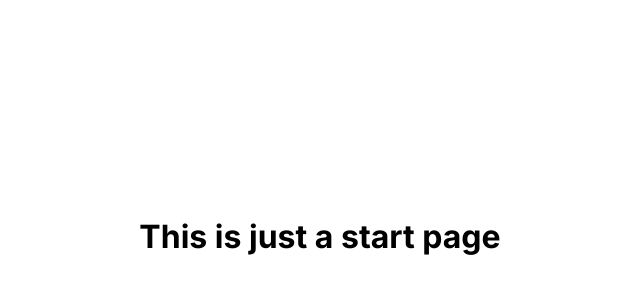
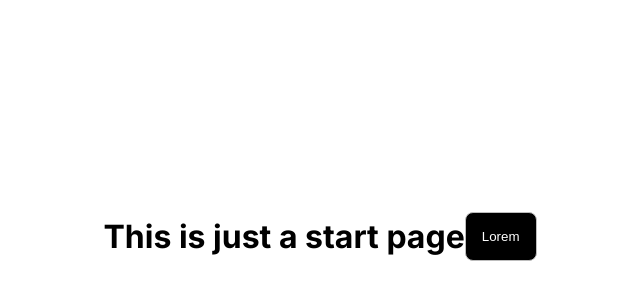
Before and after one commit to Joseafs/boilerplate-next-styled-2024, a Next.js app: page / in a window 1280 px wide. Shown: the part 164-464 px from the top of the page, without its empty margins (320-960 px from the left). Built offline with nearby package versions, Linux system fonts and the light colour scheme.

Commit message:
Resolve vercel conflicts
- Remove @chromatic-com/storybook;
- Add 'use client' to paths;
- Add engines yarn/node;

```diff
--- a/package.json
+++ b/package.json
@@ -3,6 +3,10 @@
   "description": "Project made with next 14 and styled-components",
   "version": "0.1.0",
   "private": true,
+  "engines": {
+    "yarn": "<=1.22.17",
+    "node": ">=18 <=20.11.1"
+  },
   "scripts": {
     "start:dev": "next dev",
     "start:build": "next build",
@@ -23,7 +27,6 @@
     "ts-node": "^10.9.2"
   },
   "devDependencies": {
-    "@chromatic-com/storybook": "1.2.22",
     "@storybook/addon-essentials": "^8.0.0",
     "@storybook/addon-interactions": "^8.0.0",
     "@storybook/addon-links": "^8.0.0",
--- a/src/app/not-found.tsx
+++ b/src/app/not-found.tsx
@@ -1,3 +1,5 @@
+'use client'
+
 import { NotFoundScreen } from '~/screens/NotFound';
 
 export default function NotFoundPage() {
--- a/src/components/Button/styles.ts
+++ b/src/components/Button/styles.ts
@@ -1,4 +1,3 @@
-'use client';
 
 import styled, { css } from 'styled-components';
 
--- a/src/components/ImageFit/styles.ts
+++ b/src/components/ImageFit/styles.ts
@@ -1,5 +1,3 @@
-'use client';
-
 import Image from 'next/image';
 import styled, { css } from 'styled-components';
 
--- a/src/screens/Home/index.tsx
+++ b/src/screens/Home/index.tsx
@@ -1,11 +1,22 @@
-import { FC } from 'react';
+'use client';
+
+import { FC, useCallback } from 'react';
+
+import { Button } from '~/components/Button';
 
 import { ScreenCentralized } from './styles';
 
-export const HomeScreen: FC = () => (
+export const HomeScreen: FC = () => {
+  const handleClick = useCallback(() => {
+    alert('Clicked me!');
+  }, []);
+
+  return (
     <main>
       <ScreenCentralized>
         <h1>This is just a start page</h1>
+        <Button onClick={handleClick}>Lorem</Button>
       </ScreenCentralized>
     </main>
   );
+};
--- a/src/theme/config/index.ts
+++ b/src/theme/config/index.ts
@@ -1,5 +1,3 @@
-import { css } from 'styled-components';
-
 import { PropsTheme } from './types';
 
 export const theme: PropsTheme = {
@@ -8,7 +6,7 @@ export const theme: PropsTheme = {
   animation: {
     active: ['transform: scale(0.94); transition: unset;', 'transform: scale(0.99); transition: unset;'],
     hover: [
-      css`
+      `
         box-shadow: 0 8px 16px rgba(0, 0, 0, 0.2);
         transform: translateY(-4px);
       `,
```
Also changed, not shown: .eslintrc.json, 1 other file (tests, documents, lock files or other folders). Lines whose indentation alone changed are shown as unchanged.
